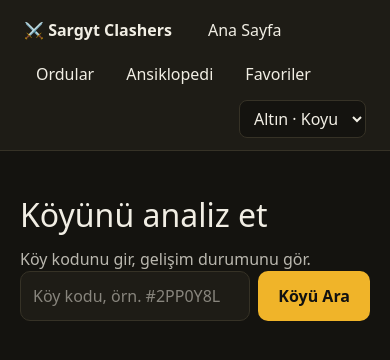
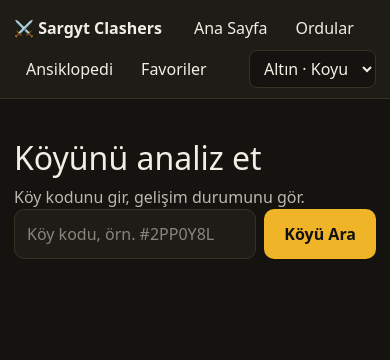
Before and after one commit to Sargyt/Sargyt-clashers, a Next.js app: page / in a window 390 px wide. Shown: the top 360 px of the page. Built offline with nearby package versions, Linux system fonts and the light colour scheme.

Commit message:
telefon gorunumu

```diff
--- a/app/Menu.tsx
+++ b/app/Menu.tsx
@@ -41,6 +41,9 @@ export default function Menu() {
         borderBottom: "1px solid var(--cizgi)",
         background: "var(--kart)",
         flexWrap: "wrap",
+                position: "sticky",
+        top: 0,
+        zIndex: 10,
       }}
     >
       <strong style={{ marginRight: 16 }}>⚔️ Sargyt Clashers</strong>
--- a/app/globals.css
+++ b/app/globals.css
@@ -37,3 +37,36 @@ body {
 a {
   color: var(--vurgu);
 }
+* {
+  box-sizing: border-box;
+}
+
+html {
+  -webkit-text-size-adjust: 100%;
+}
+
+input,
+select,
+button {
+  font-size: 16px;
+  font-family: inherit;
+}
+
+button {
+  min-height: 44px;
+}
+
+h1 {
+  line-height: 1.2;
+}
+
+@media (max-width: 600px) {
+  nav {
+    padding: 10px 14px !important;
+    gap: 4px !important;
+  }
+  main {
+    padding-left: 14px !important;
+    padding-right: 14px !important;
+  }
+}
```
